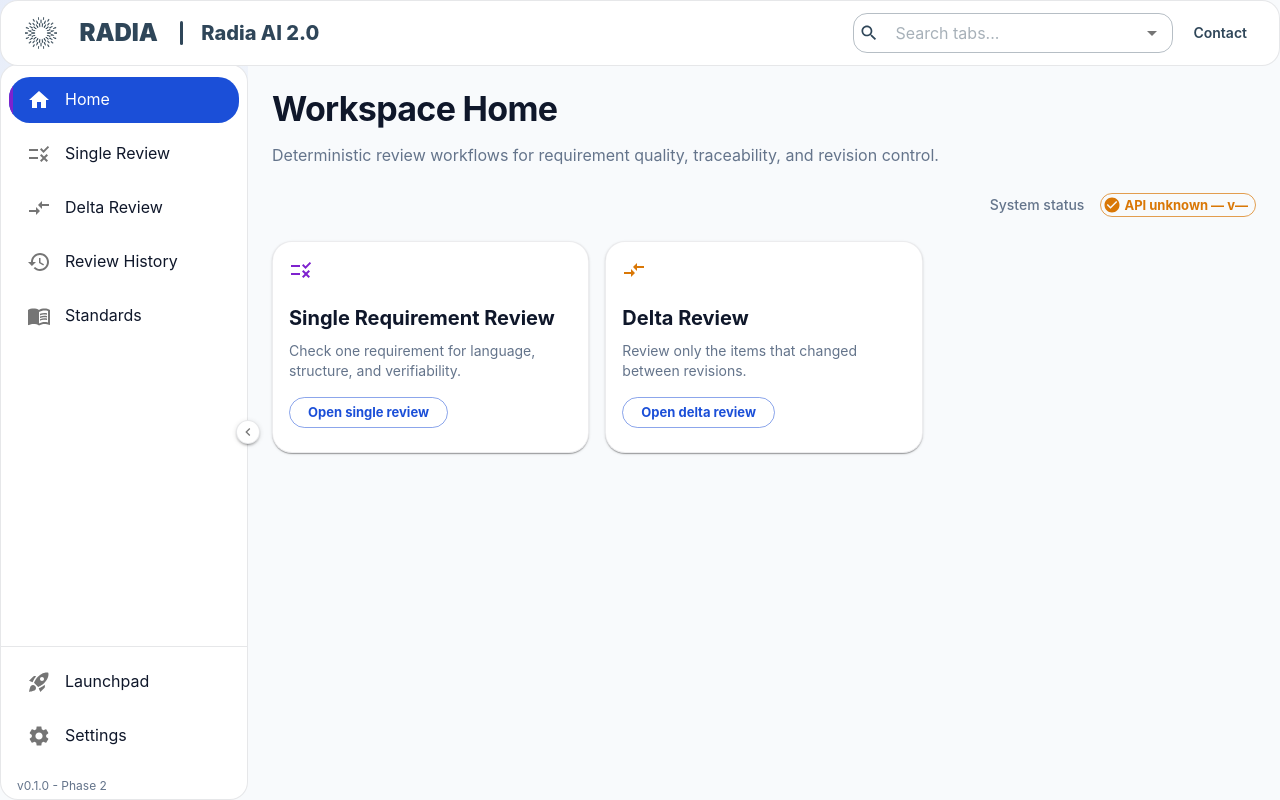
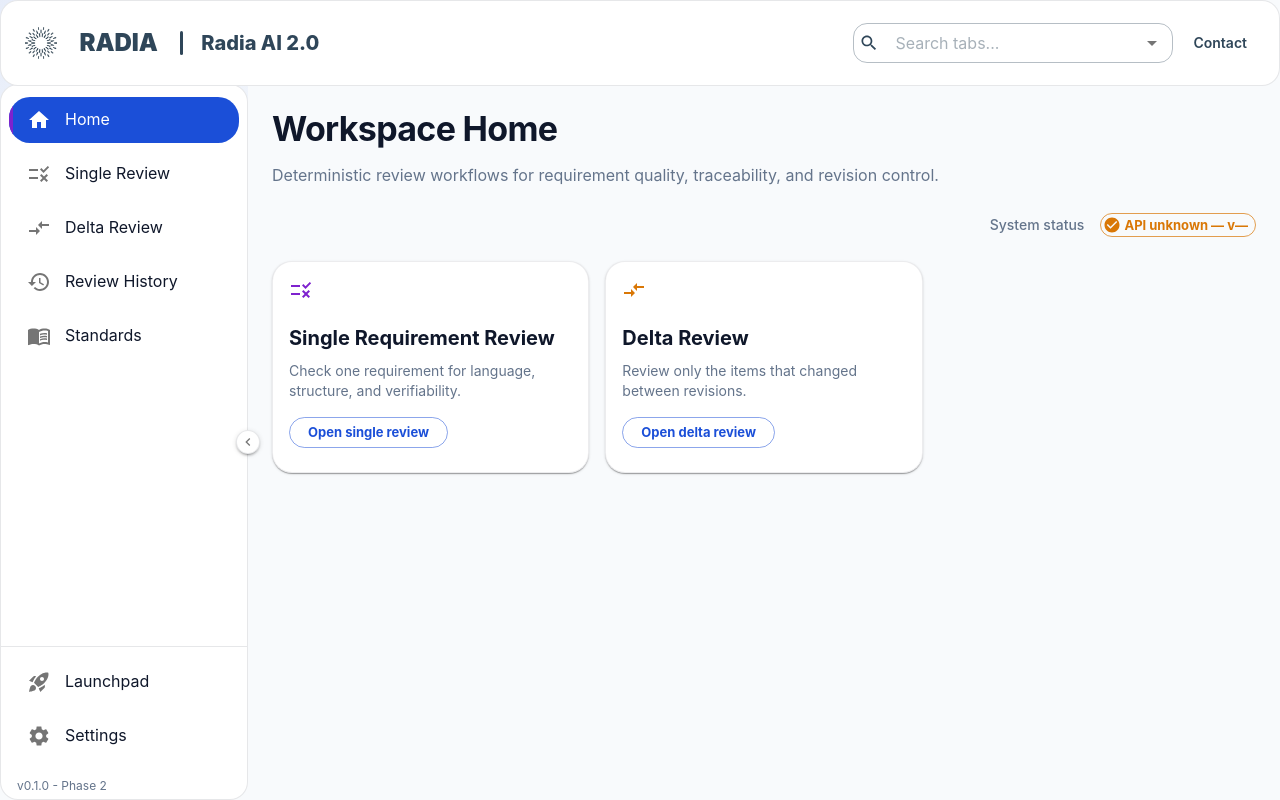
Before and after one commit to snehaaaraj/RadiaAI, a React (Vite) app in the folder frontend/: page /workspace in a window 1280 px wide. Built offline with nearby package versions, Linux system fonts and the light colour scheme; no server answers.

Commit message:
Agent host session 698fd404-c45b-466f-9863-522e27fc8672 - turn 57

```diff
--- a/frontend/src/components/layout/AppLayout.tsx
+++ b/frontend/src/components/layout/AppLayout.tsx
@@ -7,7 +7,7 @@ import { Sidebar } from './Sidebar';
 import { NavigationConfirmDialog } from '@/components/common/NavigationConfirmDialog';
 import { NavigationGuardProvider, useNavigationGuardContext } from '@/context/NavigationGuardContext';
 import { useAppContext } from '@/context/AppContext';
-import { SIDEBAR_COLLAPSED_WIDTH, SIDEBAR_WIDTH } from '@/utils/constants';
+import { HEADER_HEIGHT, SIDEBAR_COLLAPSED_WIDTH, SIDEBAR_WIDTH } from '@/utils/constants';
 
 function AppLayoutInner() {
   const { sidebarOpen, motionPreference, uiDensity } = useAppContext();
@@ -37,7 +37,7 @@ function AppLayoutInner() {
         }}
       >
         {/* Push content below the AppBar */}
-        <Toolbar />
+        <Toolbar sx={{ minHeight: `${HEADER_HEIGHT}px !important` }} />
         <AnimatePresence mode="wait">
           <motion.div
             key={location.pathname}
--- a/frontend/src/components/layout/Sidebar.tsx
+++ b/frontend/src/components/layout/Sidebar.tsx
@@ -21,7 +21,7 @@ import ChevronRightIcon from '@mui/icons-material/ChevronRight';
 import { useNavigationGuardContext } from '@/context/NavigationGuardContext';
 import { useLocation } from 'react-router-dom';
 import { useAppContext } from '@/context/AppContext';
-import { ROUTES, SIDEBAR_COLLAPSED_WIDTH, SIDEBAR_WIDTH } from '@/utils/constants';
+import { HEADER_HEIGHT, ROUTES, SIDEBAR_COLLAPSED_WIDTH, SIDEBAR_WIDTH } from '@/utils/constants';
 
 const NAV_ITEMS = [
   { label: 'Home', icon: <HomeIcon />, path: ROUTES.HOME },
@@ -213,9 +213,9 @@ export function Sidebar() {
     <Box
       sx={{
         position: 'fixed',
-        top: '64px',
+        top: `${HEADER_HEIGHT}px`,
         left: 0,
-        height: 'calc(100% - 64px)',
+        height: `calc(100% - ${HEADER_HEIGHT}px)`,
         width: currentWidth,
         transition: (theme) =>
           theme.transitions.create('width', {
--- a/frontend/src/components/layout/TopBar.tsx
+++ b/frontend/src/components/layout/TopBar.tsx
@@ -18,7 +18,7 @@ import type { KeyboardEvent, MouseEvent } from 'react';
 import { useMemo, useState } from 'react';
 import { RadiaMark } from './RadiaMark';
 import { useNavigationGuardContext } from '@/context/NavigationGuardContext';
-import { ROUTES } from '@/utils/constants';
+import { HEADER_HEIGHT, ROUTES } from '@/utils/constants';
 
 type HeaderSearchOption = {
   label: string;
@@ -91,7 +91,7 @@ export function TopBar() {
         boxShadow: 'none',
       }}
     >
-      <Toolbar sx={{ gap: 1.5, color: headerForegroundColor }}>
+      <Toolbar sx={{ gap: 1.5, color: headerForegroundColor, minHeight: `${HEADER_HEIGHT}px !important` }}>
         <RadiaMark size={32} />
         <Link
           href="https://radia.com/"
--- a/frontend/src/utils/constants.ts
+++ b/frontend/src/utils/constants.ts
@@ -4,6 +4,7 @@
  */
 
 export const APP_NAME = 'Radia AI';
+export const HEADER_HEIGHT = 84;
 export const SIDEBAR_WIDTH = 248;
 export const SIDEBAR_COLLAPSED_WIDTH = 76;
 
```
